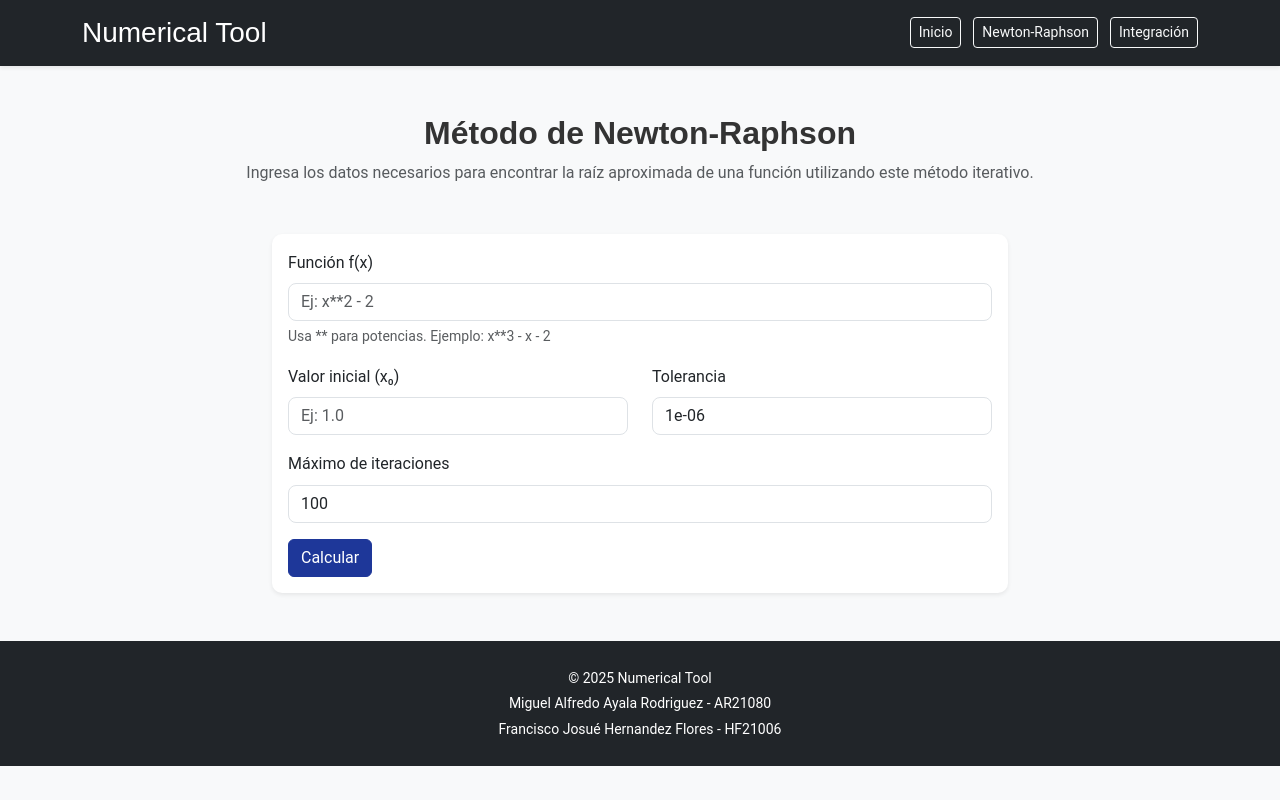
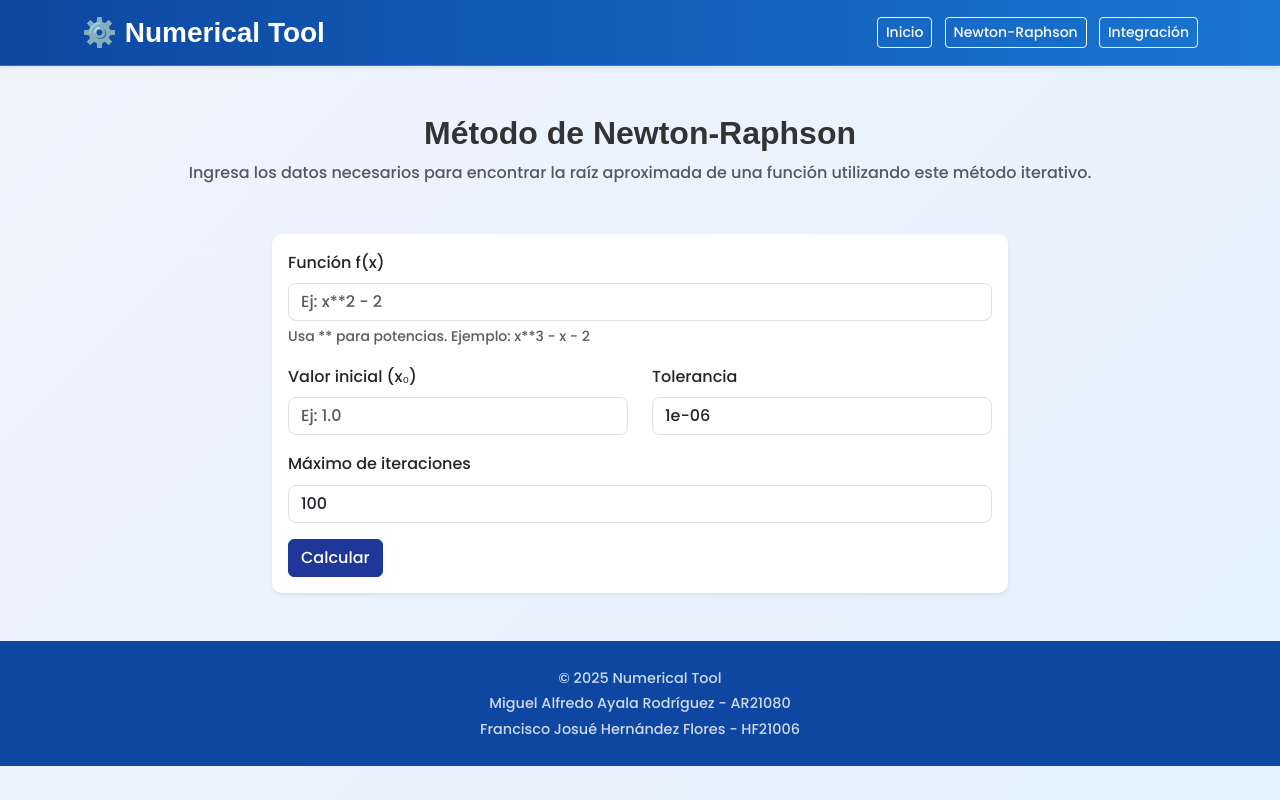
Before and after one commit to m-lucy2405/Calculadora_NTR_IntegracionNNC, a Django app: page /newton/ in a window 1280 px wide. Run offline with Django 4.2, Linux system fonts and the light colour scheme.

Commit message:
Mejorando diseño en base.html y home.html

```diff
--- a/numerical_tool_ANS/numerical_tool/core/templates/core/base.html
+++ b/numerical_tool_ANS/numerical_tool/core/templates/core/base.html
@@ -4,6 +4,9 @@
 <head>
     <meta charset="UTF-8">
     <title>{% block title %}Numerical Tool{% endblock %}</title>
+
+    <!-- Tipografía moderna -->
+    <link href="https://fonts.googleapis.com/css2?family=Poppins:wght@300;500;700&display=swap" rel="stylesheet">
 
     <!-- Bootstrap 5 -->
     <link href="https://cdn.jsdelivr.net/npm/bootstrap@5.3.2/dist/css/bootstrap.min.css" rel="stylesheet">
@@ -15,11 +18,57 @@
     <script src="https://polyfill.io/v3/polyfill.min.js?features=es6"></script>
     <script id="MathJax-script" async src="https://cdn.jsdelivr.net/npm/mathjax@3/es5/tex-mml-chtml.js"></script>
 
+    <!-- Se agregan los estilos directamente por acá-->
+    <style>
+        body {
+            font-family: 'Poppins', sans-serif;
+            background: linear-gradient(135deg, #f0f4ff, #e3f2fd);
+            background-attachment: fixed;
+        }
+
+        .animated-header {
+            background: linear-gradient(90deg, #0d47a1, #1976d2);
+            animation: slideBg 10s linear infinite;
+        }
+
+        @keyframes slideBg {
+            0% { background-position: 0% 50%; }
+            100% { background-position: 100% 50%; }
+        }
+
+        .fade-in {
+            animation: fadeIn 0.8s ease-in-out both;
+        }
+
+        @keyframes fadeIn {
+            from { opacity: 0; transform: translateY(10px); }
+            to   { opacity: 1; transform: translateY(0); }
+        }
+
+        nav a.btn {
+            transition: all 0.3s ease;
+        }
+
+        nav a.btn:hover {
+            transform: scale(1.05);
+            box-shadow: 0 0 10px rgba(255, 255, 255, 0.4);
+        }
+
+        footer {
+            background: #0d47a1;
+        }
+
+        footer small {
+            font-size: 0.9rem;
+            opacity: 0.8;
+        }
+    </style>
 </head>
+
 <body class="bg-light">
-    <header class="bg-dark text-white py-3 shadow-sm animated-header">
+    <header class="text-white py-3 shadow-sm animated-header">
         <div class="container d-flex justify-content-between align-items-center">
-            <h1 class="h3 m-0"> Numerical Tool </h1>
+            <h1 class="h3 m-0 fw-bold">⚙️ Numerical Tool</h1>
             <nav>
                 <a href="{% url 'core:home' %}" class="btn btn-outline-light btn-sm me-2">Inicio</a>
                 <a href="{% url 'newton_raphson:newton_home' %}" class="btn btn-outline-light btn-sm me-2">Newton-Raphson</a>
@@ -32,9 +81,9 @@
         {% block content %}{% endblock %}
     </main>
 
-    <footer class="bg-dark text-white text-center py-4 mt-5">
-        <small>&copy; 2025 Numerical Tool <br> Miguel Alfredo Ayala Rodriguez - AR21080
-                                          <br> Francisco Josué Hernandez Flores - HF21006 </small>
+    <footer class="text-white text-center py-4 mt-5">
+        <small>&copy; 2025 Numerical Tool <br> Miguel Alfredo Ayala Rodríguez - AR21080
+                                           <br> Francisco Josué Hernández Flores - HF21006 </small>
     </footer>
 
     <!-- Bootstrap JS -->
```
Also changed, not shown: numerical_tool_ANS/numerical_tool/core/templates/core/home.html (+15 -13 lines), numerical_tool_ANS/numerical_tool/static/images/integral_icon.png (added), numerical_tool_ANS/numerical_tool/static/images/newton_icon.png (added).
